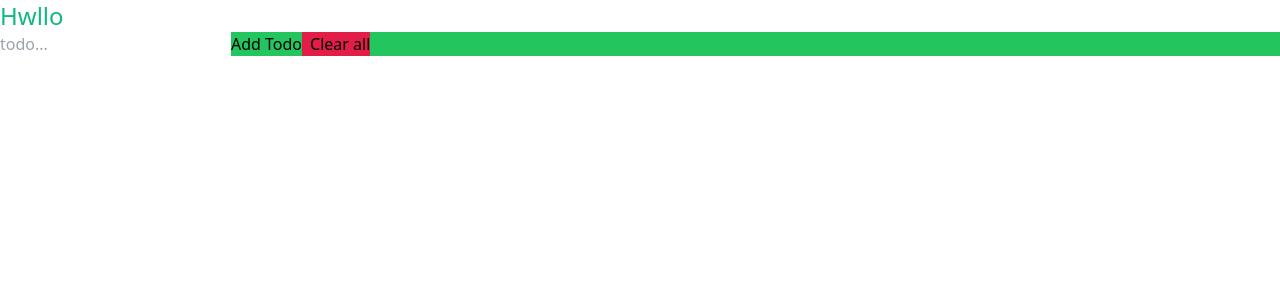
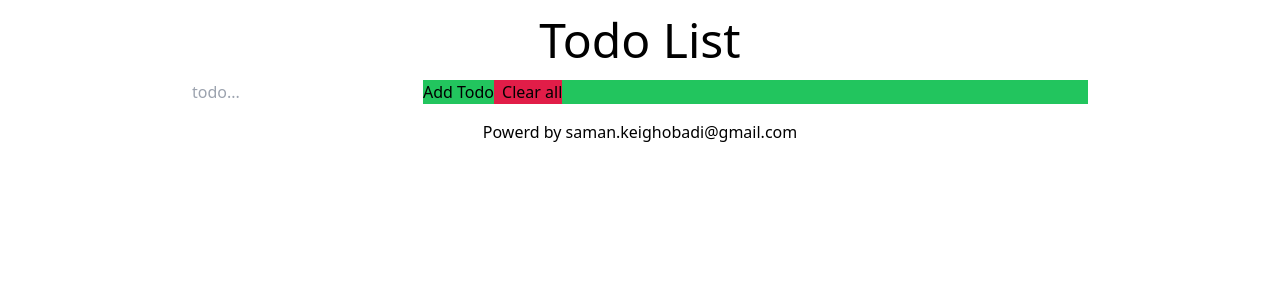
Before and after one commit to SamanKeighobadi/todo-list-nextjs, a Next.js app: page / in a window 1280 px wide. Shown: the top 300 px of the page. Built offline with nearby package versions, Linux system fonts and the light colour scheme.

Commit message:
feat: headr and footer
create header and footer of todo list app

```diff
--- a/components/Input.jsx
+++ b/components/Input.jsx
@@ -1,4 +1,4 @@
-import React,{text,setText} from "react";
+import React from "react";
 import { useState } from "react/cjs/react.development";
 
 const Input = ({addTodo,clearAll,getTerm}) => {
--- /dev/null
+++ b/components/common/Footer.jsx
@@ -0,0 +1,13 @@
+import React from 'react';
+
+const Footer = () => {
+    return (
+        <div className='text-center'>
+            <p className='py-4 font-sans'>
+                Powerd by saman.keighobadi@gmail.com
+            </p>
+        </div>
+    );
+}
+
+export default Footer;
--- /dev/null
+++ b/components/common/Header.jsx
@@ -0,0 +1,11 @@
+import React from 'react';
+
+const Header = () => {
+    return (
+        <div className='text-center'>
+            <h1 className='text-5xl py-4'>Todo List</h1>
+        </div>
+    );
+}
+
+export default Header;
--- a/pages/index.js
+++ b/pages/index.js
@@ -1,16 +1,19 @@
 import Head from 'next/head'
+import Footer from '../components/common/Footer'
+import Header from '../components/common/Header'
 import Todos from '../components/Todos'
 
 export default function Home() {
   return (
-    <div >
+    <div className='mx-48'>
       <Head>
         <title>Todo List</title>
         <meta name="description" content="Generated by create next app" />
         <link rel="icon" href="/favicon.ico" />
       </Head>
-    <h1 className='text-2xl text-emerald-500'>Hwllo</h1>
+      <Header />
     <Todos />
+    <Footer />
     </div>
   )
 }
```
